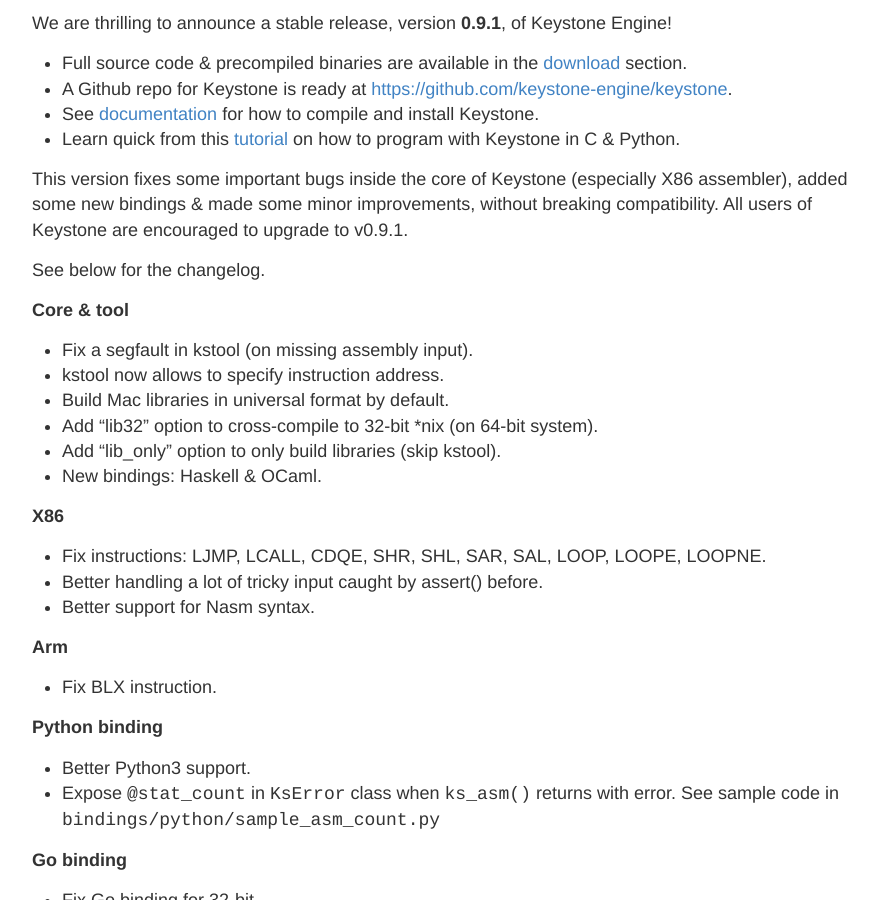
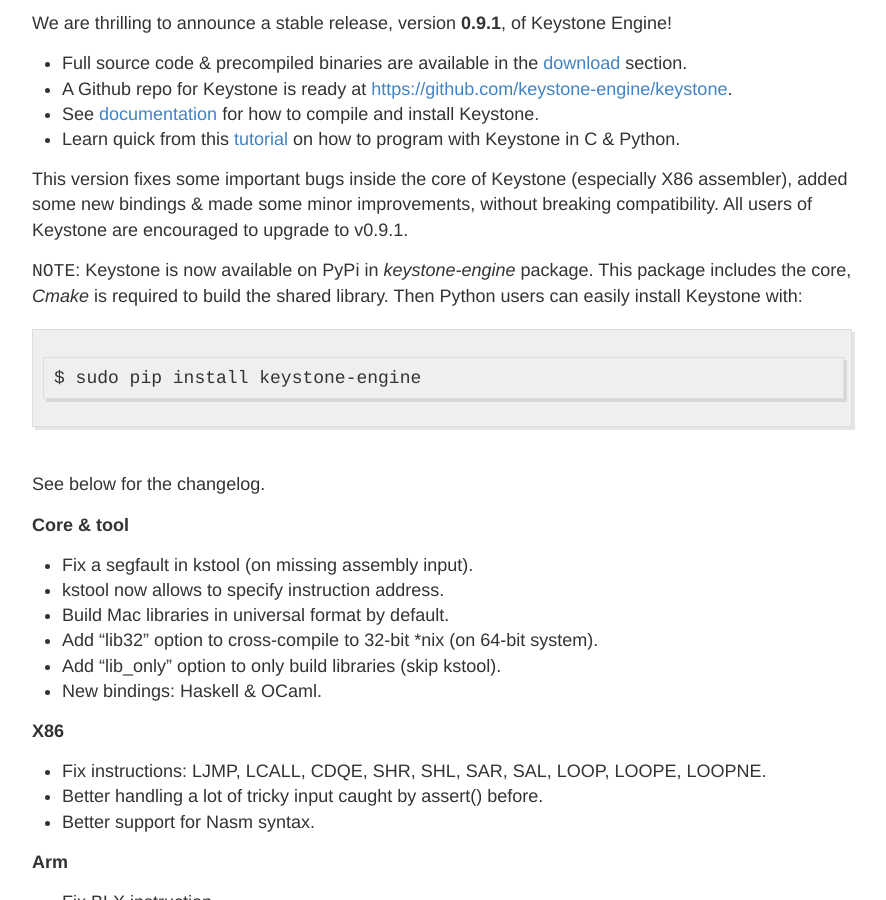
Before and after one commit to keystone-engine/keystone-engine.github.io, a Jekyll site: the page built from index.html, in a window 1280 px wide and 900 px high, scrolled down 665 px. Shown: the whole window, without its empty margins (198-1084 px from the left). Built offline with Jekyll 4.4.1, drawn with Linux system fonts in a browser that asks for light colours.

Commit message:
add info on PyPi package

````diff
--- a/_posts/2016-07-27-Version-0.9.1.md
+++ b/_posts/2016-07-27-Version-0.9.1.md
@@ -13,6 +13,13 @@
 
 This version fixes some important bugs inside the core of Keystone (especially X86 assembler), added some new bindings & made some minor improvements, without breaking compatibility. All users of Keystone are encouraged to upgrade to v0.9.1.
 
+`NOTE`: Keystone is now available on PyPi in *keystone-engine* package. This package includes the core, *Cmake* is required to build the shared library. Then Python users can easily install Keystone with:
+
+```
+$ sudo pip install keystone-engine
+```
+
+<br>
 See below for the changelog.
 
 **Core & tool**
````
